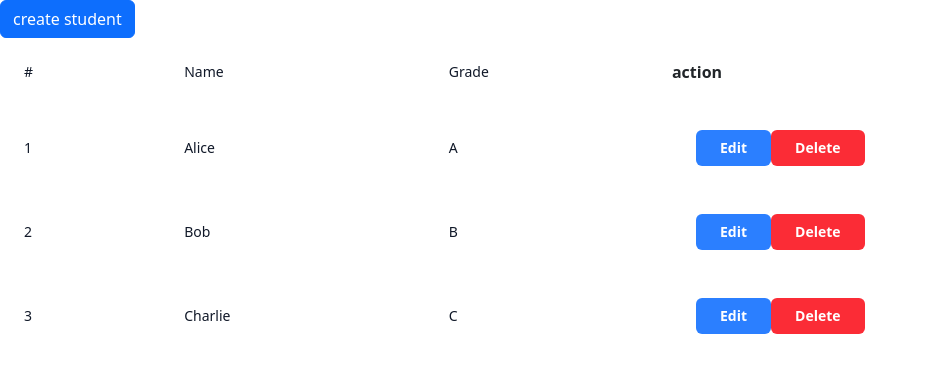
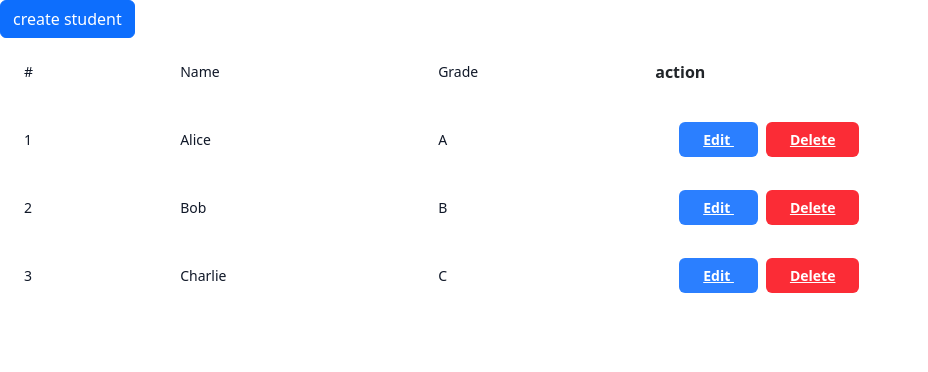
Before and after one commit to BADZA99/students-crud-angular, an Angular app: page / in a window 1280 px wide. Shown: the top 372 px of the page, without its empty margins (0-928 px from the left). Built offline with nearby package versions, Linux system fonts and the light colour scheme.

Commit message:
feat: Implement student deletion functionality and update UI interactions

```diff
--- a/src/app/Students/index-student/index-student.html
+++ b/src/app/Students/index-student/index-student.html
@@ -38,14 +38,18 @@
                 {{ student.grade }}
               </td>
               <td class="text-sm text-gray-900 font-light px-6 py-4 whitespace-nowrap">
-                <button class="bg-blue-500 hover:bg-blue-700 text-white font-bold py-2 px-4 rounded mr-2">
+                <a class="bg-blue-500 hover:bg-blue-700 text-white font-bold py-2 px-4 rounded mr-2"
+
+                >
                   Edit
-                </button>
-                <button
+                </a>
+                <a
 
-                class="bg-red-500 hover:bg-red-700 text-white font-bold py-2 px-4 rounded">
+                class="bg-red-500 hover:bg-red-700 text-white font-bold py-2 px-4 rounded"
+                (click)="DeleteStudent(student.id)"
+                >
                   Delete
-                </button>
+                </a>
             </tr>
           </tbody>
         </table>
--- a/src/app/Students/index-student/index-student.ts
+++ b/src/app/Students/index-student/index-student.ts
@@ -31,4 +31,10 @@ export class IndexStudent implements OnInit {
       this.isStudent = false;
     }
   }
+
+  DeleteStudent(id: number) {
+    this.StudentService.DeleteStudentFromArray(id);
+    this.LoadStudentData();
+    alert('Student deleted successfully!');
+  }
 }
--- a/src/app/Students/student-service.ts
+++ b/src/app/Students/student-service.ts
@@ -28,4 +28,14 @@ export class StudentService {
     }
     this.students.push(newStudent);
   }
+
+  DeleteStudentFromArray(id: number) {
+    const index = this.students.findIndex((student) => student.id === id);
+    //  La méthode findIndex retourne -1 si aucun élément correspondant n'est trouvé dans le tableau.
+    if (index !== -1 && index !== undefined) {
+      // La méthode splice est utilisée pour supprimer ou remplacer des éléments dans un tableau(index de départ, nombre d'éléments à supprimer a partir de cet index)
+      this.students.splice(index, 1);
+    }
+  }
+
 }
```
